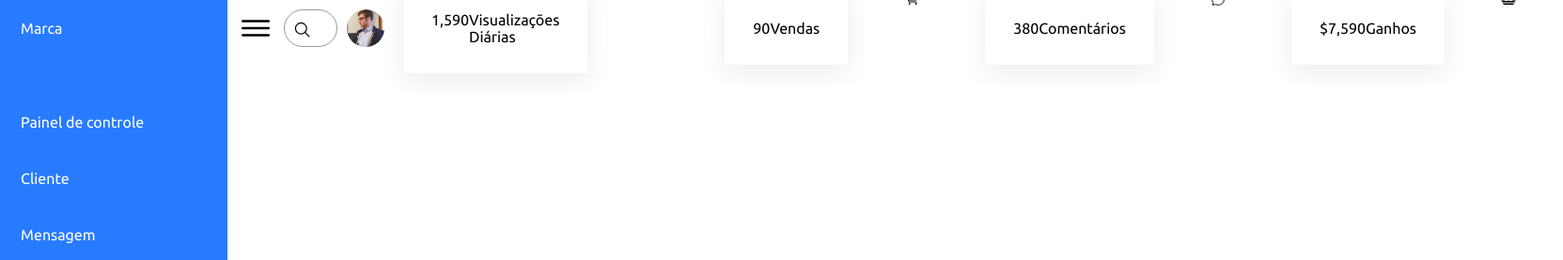
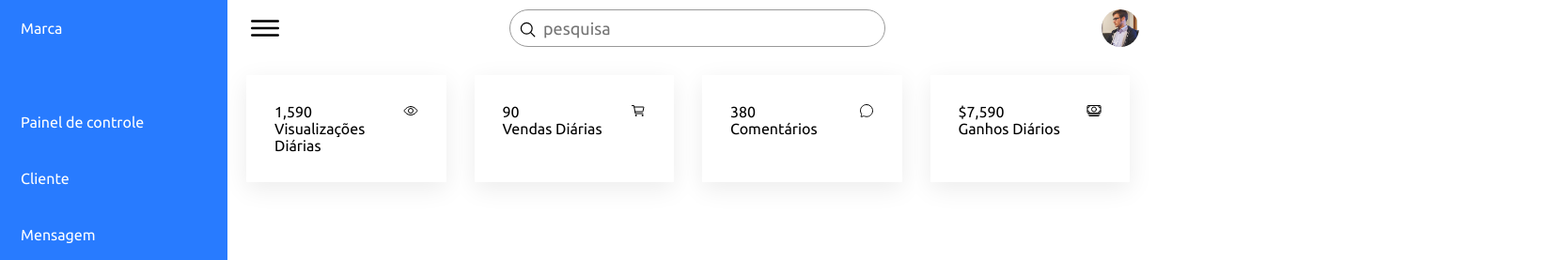
Before and after one commit to israel206/Reciclagem-JavaScript, a plain HTML site: page Dashboard/index.html in a window 1280 px wide. Shown: the top 277 px of the page at 94% size, 1663 px wide, since content can reach past the window. Drawn offline with nearby package versions, Linux system fonts and the light colour scheme.

Commit message:
modificações no style e no index

```diff
--- a/Dashboard/index.html
+++ b/Dashboard/index.html
@@ -71,14 +71,16 @@
         </li>
 
       </ul>
-    </div>
+    </div><!--fim navigation-->
+
     <!-- main -->
     <div class="main">
-      <div class="topbar">
+      <div class="topBar">
 
         <div class="toggle">
           <ion-icon name="menu-outline"></ion-icon>
         </div>
+
         <!-- pesquisa -->
         <div class="search">
           <label for="">
@@ -86,54 +88,64 @@
             <ion-icon name="search-outline"></ion-icon>
           </label>
         </div>
+
         <!-- imagem de user -->
         <div class="user">
-          <img src="user.jpg" alt="">
+          <img src="user.jpg">
         </div>
+      </div><!--topBar-->
 
-        <!-- Cards - Cartão 1 -->
+      <!-- Cards -->
       <div class="cardBox">
+
+        <!-- Cards 1-->
         <div class="card">
+          <div>
             <div class="numbers">1,590</div>
             <div class="cardName">Visualizações Diárias</div>
           </div>
-          <div class="iconBx"></div>
+          <div class="iconBx">
             <ion-icon name="eye-outline"></ion-icon>
           </div>
-        <!-- Cards - Cartão 2-->
-        <div class="cardBox">
+        </div>
+
+        <!-- Cards 2-->
         <div class="card">
+          <div>
             <div class="numbers">90</div>
-            <div class="cardName">Vendas</div>
+            <div class="cardName">Vendas Diárias</div>
           </div>
-          <div class="iconBx"></div>
+          <div class="iconBx">
             <ion-icon name="cart-outline"></ion-icon>
           </div>
+        </div>
+
         <!-- Cards - Cartão 3-->
-        <div class="cardBox">
         <div class="card">
+          <div>
             <div class="numbers">380</div>
             <div class="cardName">Comentários</div>
           </div>
-          <div class="iconBx"></div>
+          <div class="iconBx">
             <ion-icon name="chatbubble-outline"></ion-icon>
-        </div>
-        <!-- Cards - Cartão 4-->
-        <div class="cardBox">
-          <div class="card">
-            <div class="numbers">$7,590</div>
-            <div class="cardName">Ganhos</div>
-          </div>
-          <div class="iconBx"></div>
-          <ion-icon name="cash-outline"></ion-icon>
-        </div>
-
-
-
           </div>
         </div>
 
+        <!-- Cards - Cartão 4-->
+        <div class="card">
+          <div>
+            <div class="numbers">$7,590</div>
+            <div class="cardName">Ganhos Diários</div>
           </div>
+          <div class="iconBx">
+            <ion-icon name="cash-outline"></ion-icon>
+          </div>
+        </div>
+
+      </div><!--fim cards-->
+
+    </div><!--fim main-->
+  </div> <!--fim container-->
 
   <!-- script de javascript -->
   <!-- icon -->
--- a/Dashboard/styles.css
+++ b/Dashboard/styles.css
@@ -132,7 +132,7 @@ body{
   width: calc(100% - 80px);
   left: 80px;
 }
-.topbar{
+.topBar{
   width: 100%;
   height: 60px;
   display: flex;
@@ -144,6 +144,7 @@ body{
   position: relative;
   width: 60px;
   height: 60px;
+  /* background: #ccc; */
   display: flex;
   justify-content: center;
   align-items: center;
@@ -177,7 +178,7 @@ body{
 }
 .user{
   position: relative;
-  min-width: 40px;
+  width: 40px;
   height: 40px;
   border-radius: 50%;
   overflow: hidden;
```
Lines whose indentation alone changed are shown as unchanged.
